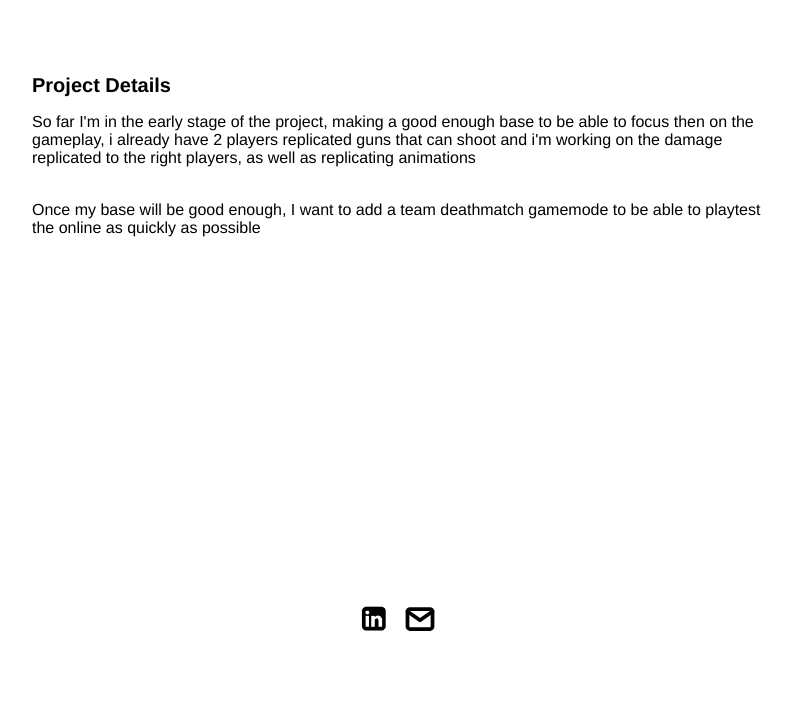
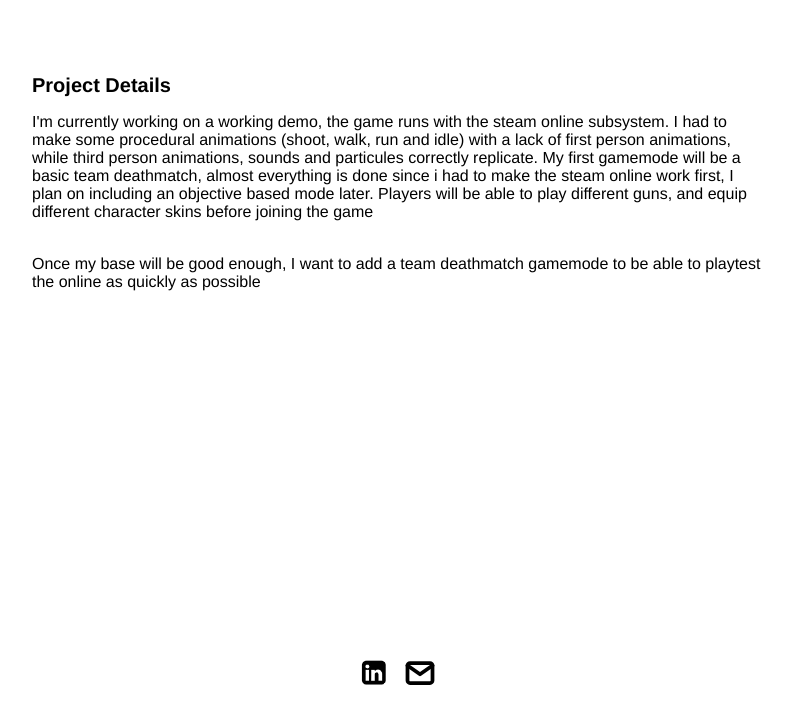
Before and after one commit to lefrenchywtf/portfolio, a plain HTML site: page project-pages/fps.html in a window 1280 px wide. Shown: the part 1007-1729 px from the top of the page, without its empty margins (243-1036 px from the left). Before the commit the page ends 1675 px from the top, so only its background shows below. Drawn offline with Linux system fonts and the light colour scheme.

Commit message:
edit page to present project state (not finished)

```diff
--- a/project-pages/fps.html
+++ b/project-pages/fps.html
@@ -87,8 +87,10 @@
             <div class="subheader-text">Project Details</div>
             <div class="project-details-content">
                 <div class="body-text">
-                    So far I'm in the early stage of the project, making a good enough base to be able to focus then on the gameplay, i already have 2 players replicated guns that can shoot
-                    and i'm working on the damage replicated to the right players, as well as replicating animations
+                    I'm currently working on a working demo, the game runs with the steam online subsystem.
+                    I had to make some procedural animations (shoot, walk, run and idle) with a lack of first person animations, while third person animations, sounds and particules correctly replicate.
+                    My first gamemode will be a basic team deathmatch, almost everything is done since i had to make the steam online work first, I plan on including an objective based mode later.
+                    Players will be able to play different guns, and equip different character skins before joining the game
                 </div>
                 <div class="body-text">Once my base will be good enough, I want to add a team deathmatch gamemode to be able to playtest the online as quickly as possible</div>
             </div>
```
